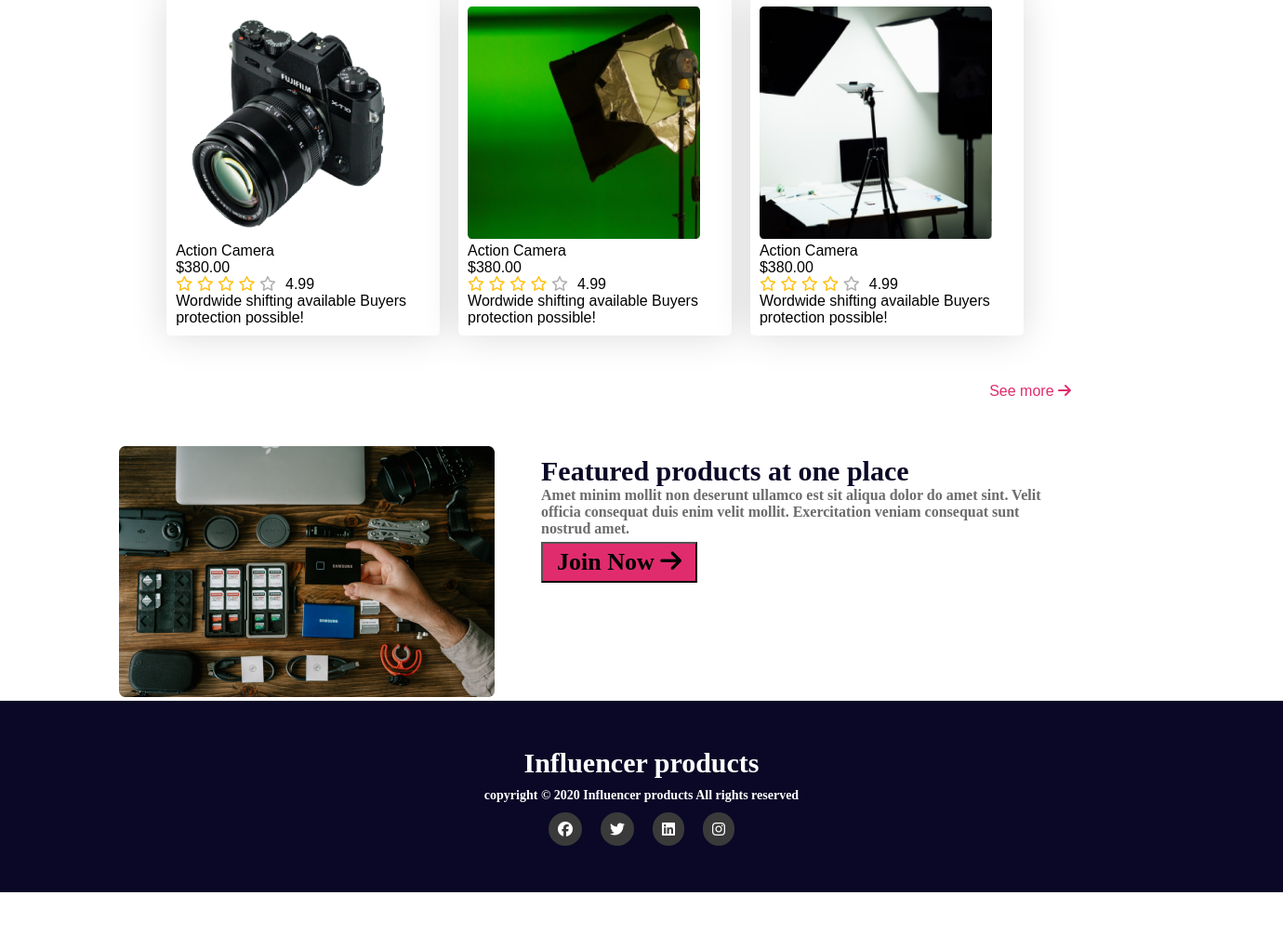
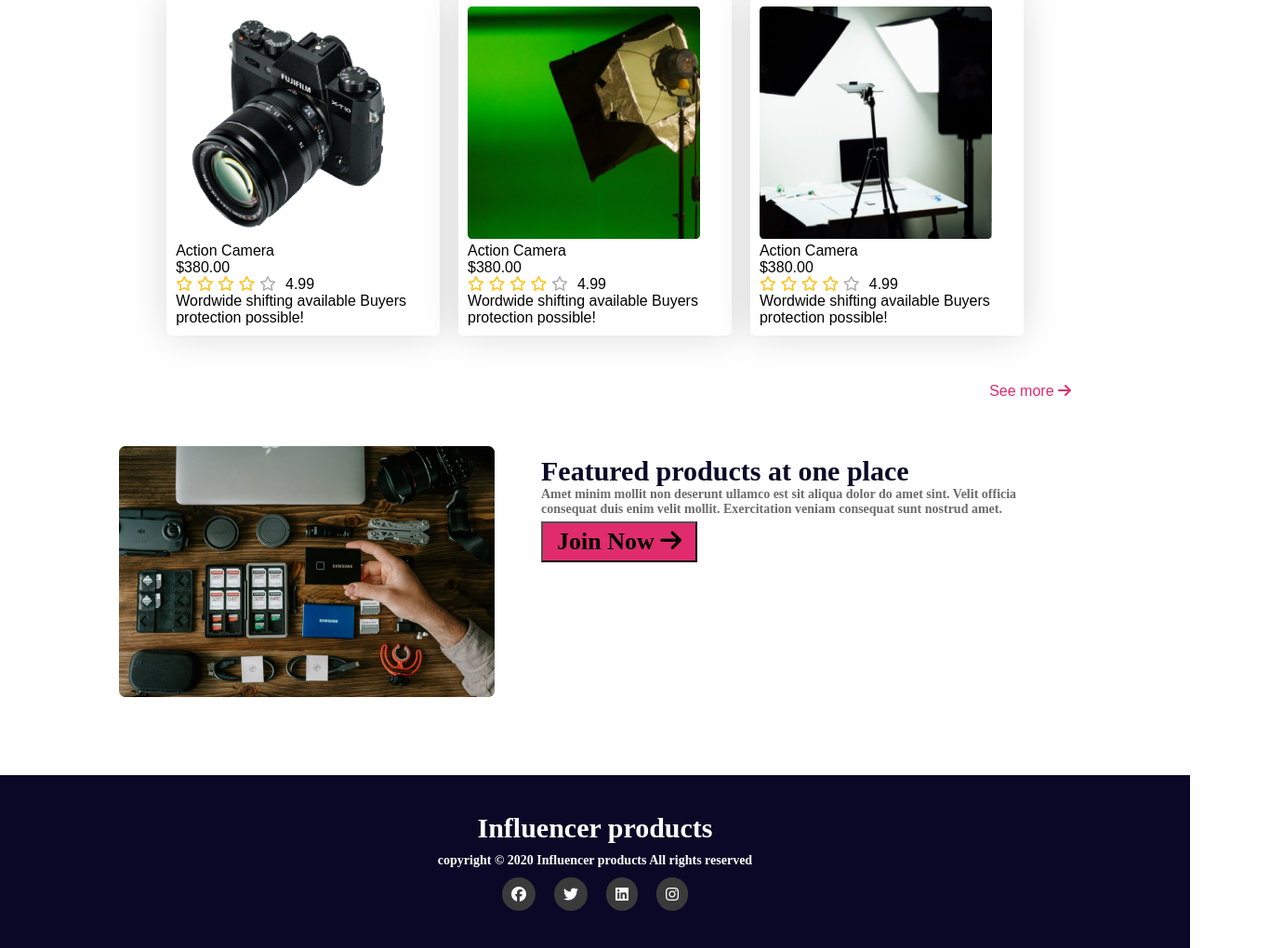
Before and after one commit to developer-aminul/influencer, a plain HTML site: page index.html in a window 1280 px wide. Shown: the part 1502-2522 px from the top of the page at 93% size, 1380 px wide, since content can reach past the window. Before the commit the page ends 2462 px from the top, so only its background shows below. Drawn offline with Linux system fonts and the light colour scheme.

Commit message:
something added

```diff
--- a/style.css
+++ b/style.css
@@ -26,6 +26,7 @@ nav{
 }
 .menu-list a{
     text-decoration: none;
+    color: black;
 }
 .logo-text{
 color: #3A3A3A;
@@ -136,6 +137,7 @@ background-color: #E02C6D
     display: flex;
     gap: 50px;
     padding-top: 50px;
+    padding-bottom: 80px;
 }
 .featured-text{
     padding-top: 10px;
@@ -149,7 +151,7 @@ font-weight: 700;
 }
 .text-des{
     color: #6C6C6C;
-font-size: 16px;
+font-size: 14px;
 font-family: Poppins;
 font-style: normal;
 font-weight: 700;
@@ -172,7 +174,8 @@ padding: 5px 15px;
     text-align: center;
     color: white;
     background-color: #0A0826;
-    padding: 50px;
+    padding-top: 40px;
+    padding-bottom: 40px;
 }
 .footer-title{
     font-size: 30px;
```
